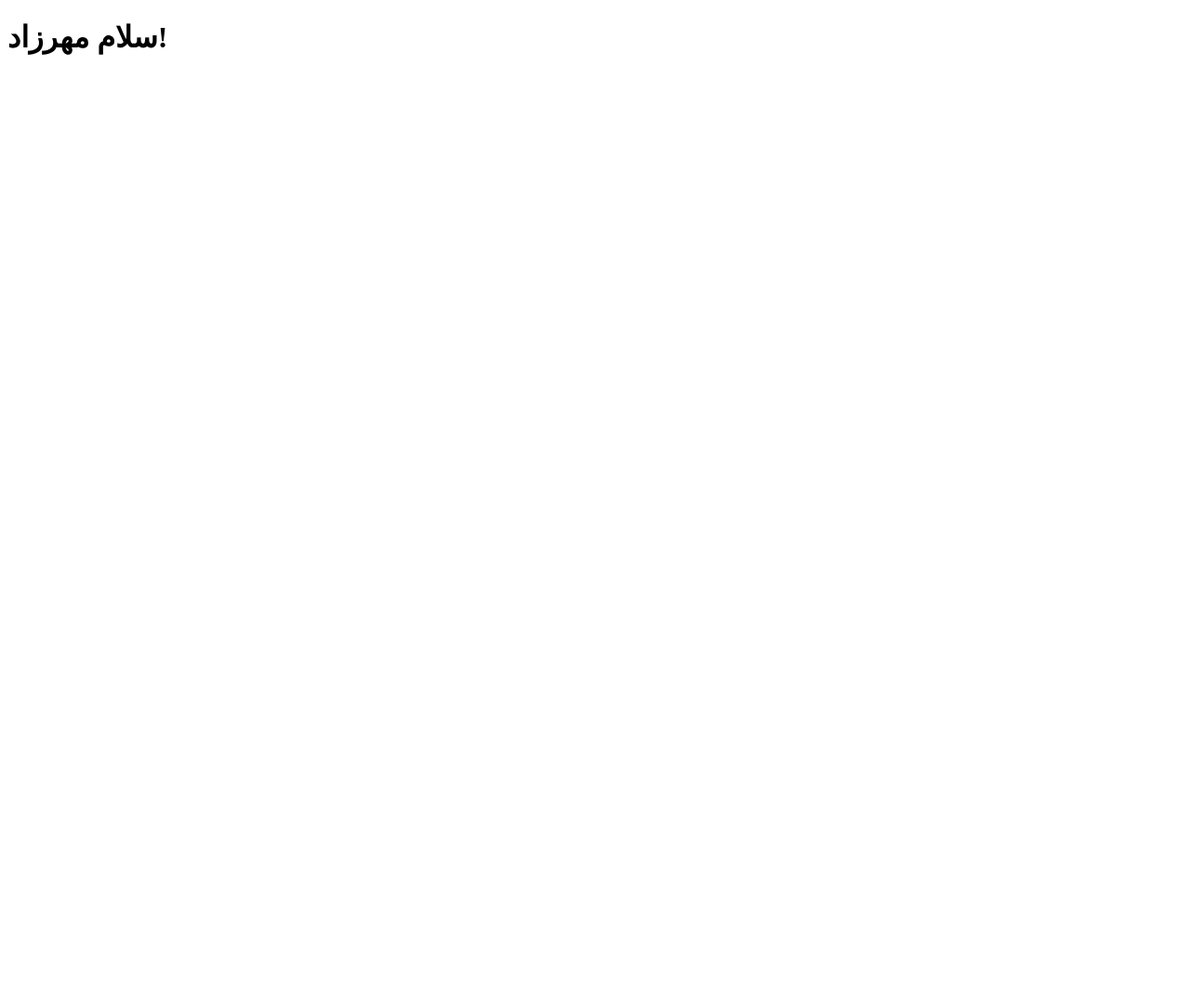
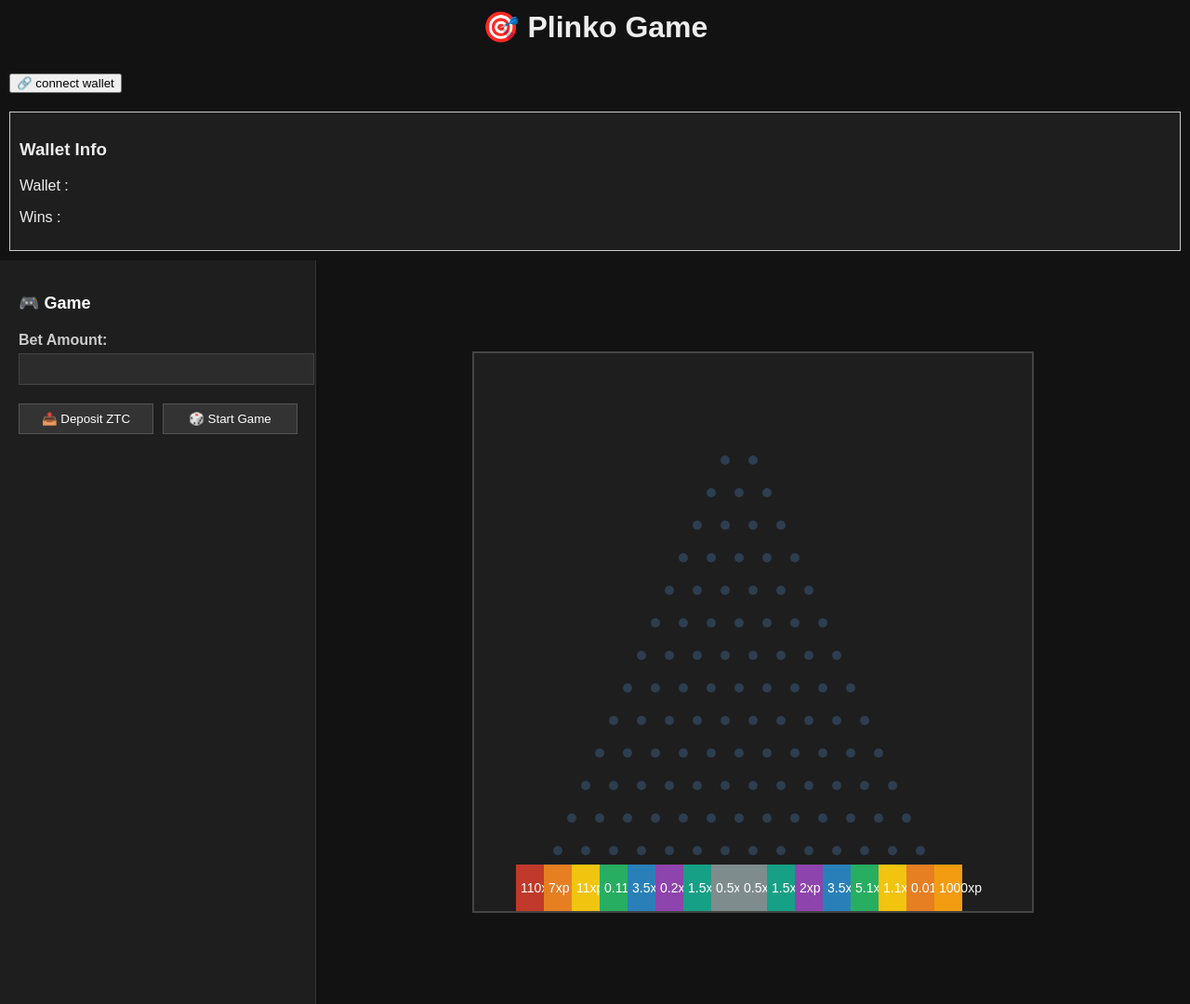
Before and after one commit to MehrzadAzizi/Plinko, a website: page index.html in a window 1280 px wide. Shown: the whole page at 93% size. Before the commit the page ends 800 px from the top, so only its background shows below. Drawn offline with Linux system fonts and the light colour scheme.

Commit message:
Update index.html

```diff
--- a/index.html
+++ b/index.html
@@ -1,5 +1,45 @@
 <!DOCTYPE html>
-<html>
-  <head><title>Plinko</title></head>
-  <body><h1>سلام مهرزاد!</h1></body>
+<html lang="fa">
+<head>
+  <meta charset="UTF-8" />
+  <title>Plinko Game</title>
+  <link rel="stylesheet" href="style.css" />
+</head>
+<body>
+  <h1 style="text-align:center; color:#eee; margin-top:10px;">🎯 Plinko Game</h1>
+
+  <button id="connectWallet" style="margin: 10px;">🔗 connect wallet</button>
+
+  <div id="walletInfoBox" style="padding: 10px; border: 1px solid #ccc; margin: 10px; background: #1e1e1e; color: #eee;">
+    <h3>Wallet Info</h3>
+    <p id="walletAddress">Wallet : </p>
+    <p id="walletWins">Wins :</P>
+  </div>
+
+  <div class="container">
+    <!-- سمت چپ: کنترل‌ها -->
+    <div class="sidebar">
+      <div>
+        <h2>🎮 Game</h2>
+        <div class="input-group">
+          <label>Bet Amount:</label>
+          <input type="number" id="amountInput">
+        </div>
+
+        <div class="btn-group">
+          <button id="sendZTC">📤 Deposit ZTC</button>
+          <button id="dropBall">🎲 Start Game</button>
+        </div>
+      </div>
+
+    </div>
+
+    <!-- سمت راست: فضای بازی -->
+    <div class="game-area">
+      <canvas id="plinkoCanvas" width="600" height="600"></canvas>
+    </div>
+  </div>
+
+  <script src="script.js"></script>
+</body>
 </html>
```
